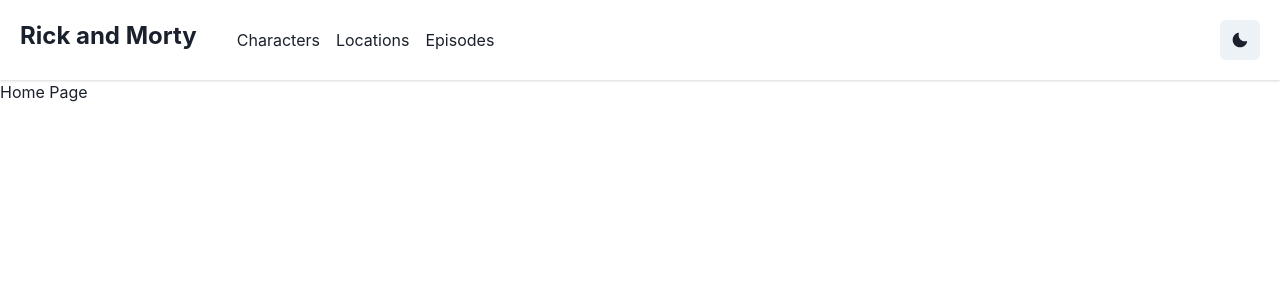
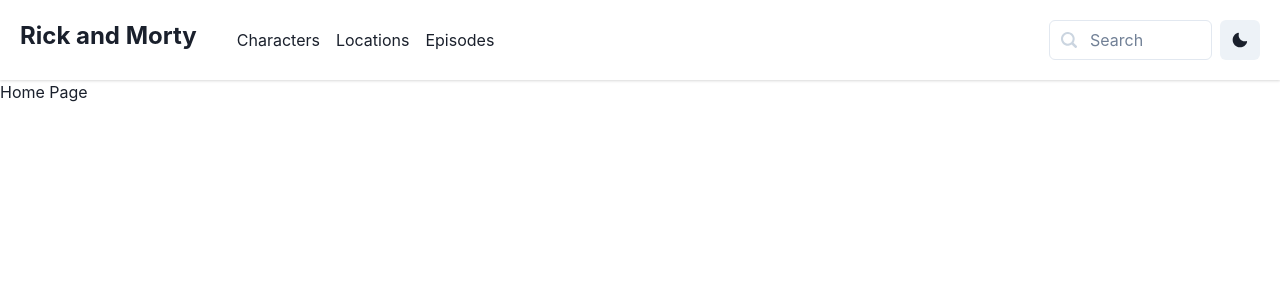
Before and after one commit to HLrahul/Refrens.com-Assignment, a React (Vite) app: page / in a window 1280 px wide. Shown: the top 300 px of the page. Built offline with nearby package versions, Linux system fonts and the light colour scheme.

Commit message:
Added `SearchBar` in Navbar

```diff
--- a/src/components/CharacterCard.tsx
+++ b/src/components/CharacterCard.tsx
@@ -7,6 +7,7 @@
   Image,
   Stack,
   Text,
+  useBreakpointValue,
 } from "@chakra-ui/react";
 
 import { css } from "@emotion/react";
@@ -27,8 +28,10 @@
 export default function CharacterCard({ character }: { character: Character }) {
   const Status = character.status === "Alive" ? "green.500" : "red.500";
 
+  const CardSize = useBreakpointValue({ base: "sm", md: "md" });
+
   return (
-    <Card direction={{ base: "column", sm: "row" }} size="md" css={CardStyles}>
+    <Card direction={{ base: "column", sm: "row" }} size={CardSize} css={CardStyles}>
       <Image
         objectFit="cover"
         maxW={{ base: "100%", sm: "200px" }}
--- a/src/components/Navbar.styles.tsx
+++ b/src/components/Navbar.styles.tsx
@@ -44,11 +44,8 @@
 
 export const CardFooterStyles = css`
   display: flex;
+  align-items: center;
+  justify-content: center;
+
   gap: 0.5rem;
 `;
-
-export const FlexStyles = css`
-  @media (max-width: 768px) {
-    display: none;
-  }
-`
--- a/src/components/Navbar.tsx
+++ b/src/components/Navbar.tsx
@@ -1,6 +1,6 @@
 import { Link } from "react-router-dom";
-import { Flex, useBreakpointValue, useDisclosure } from "@chakra-ui/react";
-import { HamburgerIcon } from "@chakra-ui/icons";
+import { Flex, Input, InputGroup, InputLeftElement, useBreakpointValue, useDisclosure } from "@chakra-ui/react";
+import { HamburgerIcon, Search2Icon } from "@chakra-ui/icons";
 
 import {
   Drawer,
@@ -15,19 +15,21 @@
 import { Card, CardBody, CardHeader, CardFooter } from "@chakra-ui/react";
 import ThemeToggle from "./ui/ThemeToggle";
 
-import { CardStyles, HeaderStyles, CardFooterStyles, FlexStyles } from "./Navbar.styles";
+import { CardStyles, HeaderStyles, CardFooterStyles } from "./Navbar.styles";
 
 export default function Navbar() {
   const { isOpen, onOpen, onClose } = useDisclosure();
 
   const marginTop = useBreakpointValue({ base: "1", md: "2" });
+  const DisplayProp = useBreakpointValue({ base: "none", md: "flex" });
+  const InputSize = useBreakpointValue({ base: "sm", md: "md" });
 
   return (
     <Card direction={{ base: "row" }} size="md" css={CardStyles}>
       <CardHeader css={HeaderStyles}>Rick and Morty</CardHeader>
 
       <CardBody>
-        <Flex gap="4" css={FlexStyles}>
+        <Flex gap="4" display={DisplayProp}>
           <Link to="/characters">Characters</Link>
           <Link to="/locations">Locations</Link>
           <Link to="/episodes">Episodes</Link>
@@ -56,6 +58,13 @@
       </Drawer>
 
       <CardFooter css={CardFooterStyles}>
+        <InputGroup>
+          <InputLeftElement pointerEvents="none">
+            <Search2Icon color="gray.300" />
+          </InputLeftElement>
+          <Input htmlSize={6} size={InputSize} type="text" placeholder="Search" />
+        </InputGroup>
+
         <ThemeToggle />
 
         <HamburgerIcon
@@ -64,7 +73,7 @@
           ml="auto"
           mr={2}
           mt={marginTop}
-          display={{ base: "block", md: "none"}}
+          display={DisplayProp === "flex" ? "none" : "flex"}
           onClick={onOpen}
         />
       </CardFooter>
```
